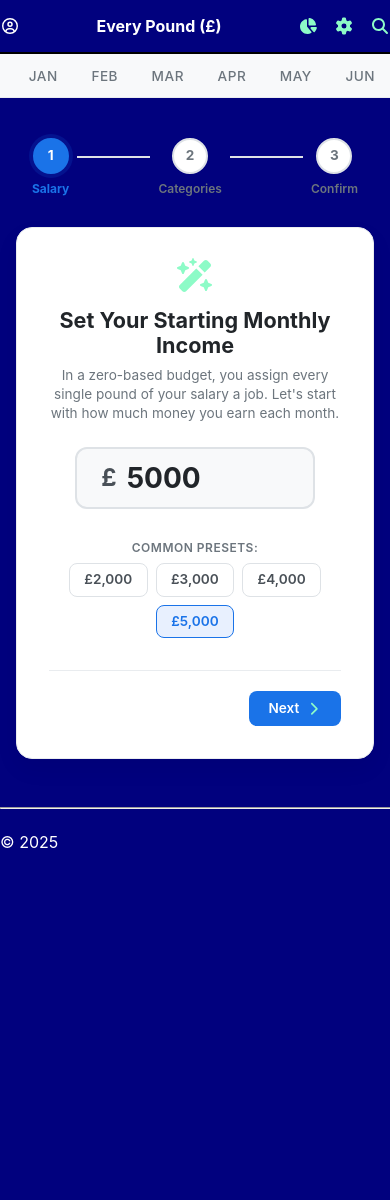
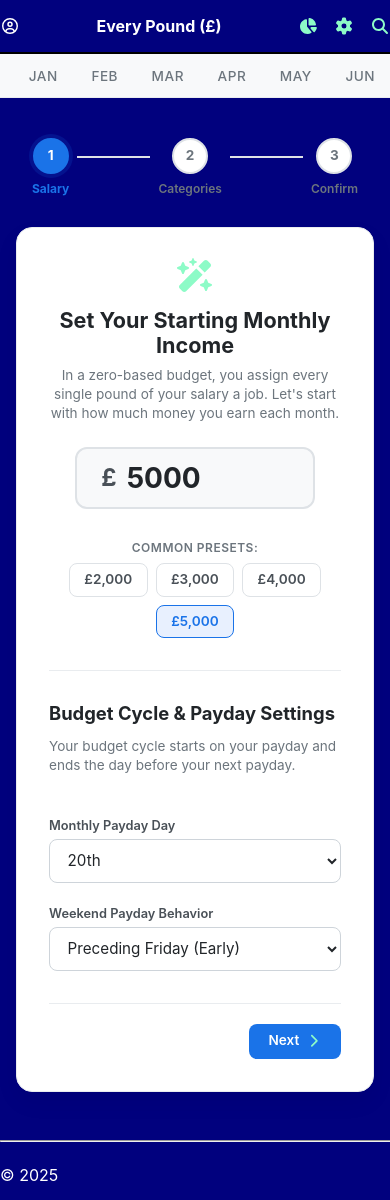
Before and after one commit to kemaakpala/zero-based-budgetapp, a React (Create React App) app: page /settings in a window 390 px wide. Before the commit the page ends 868 px from the top, so only its background shows below. Built offline with nearby package versions, Linux system fonts and the light colour scheme.

Commit message:
feat: implement user-configurable payday and weekend strategy settings in setup wizard and wire into budget cycle calculator

```diff
--- a/src/Container/Budget/Budget.jsx
+++ b/src/Container/Budget/Budget.jsx
@@ -9,10 +9,7 @@ import {
   ViewTransactionsModal,
 } from "../../Component";
 import "./styles/Budget.css";
-import {
-  getBudgetCycleRange,
-  formatDate,
-} from "../../utils/utils";
+import { BudgetCycleCalculator } from "../../utils/budgetCycle";
 import {
   budgetReducer,
   LocalStorageAdapter,
@@ -66,16 +63,30 @@ function Budget() {
     monthIndex = new Date().getMonth();
   }
 
-  const monthLabel = `${monthName} ${year}`;
-  const range = getBudgetCycleRange(year, monthIndex);
-  const cycleRangeLabel = `${formatDate(range.start)} - ${formatDate(range.end)}`;
-
   // Core Store Reducer
   const [state, dispatch] = useReducer(budgetReducer, {
     startingSalary: 0,
     budgetGroups: [],
     transactions: [],
+    paydayDay: 20,
+    weekendBehavior: "preceding-friday",
   });
+
+  const cycleCalculator = useMemo(() => {
+    return new BudgetCycleCalculator({
+      paydayDay: state.paydayDay,
+      weekendBehavior: state.weekendBehavior,
+    });
+  }, [state.paydayDay, state.weekendBehavior]);
+
+  const monthLabel = `${monthName} ${year}`;
+  const range = useMemo(() => {
+    return cycleCalculator.getCycleRange(year, monthIndex);
+  }, [cycleCalculator, year, monthIndex]);
+
+  const cycleRangeLabel = useMemo(() => {
+    return cycleCalculator.formatCycleRange(range);
+  }, [cycleCalculator, range]);
 
   const [viewMode, setViewMode] = useState("remaining"); // 'remaining' or 'spent'
 
--- a/src/Settings/Settings.jsx
+++ b/src/Settings/Settings.jsx
@@ -25,6 +25,8 @@ export default function Settings() {
         return {
           startingSalary: parsed.startingSalary || 5000.0,
           budgetGroups: parsed.budgetGroups || JSON.parse(JSON.stringify(DEFAULT_BUDGET_GROUPS)),
+          paydayDay: parsed.paydayDay ?? 20,
+          weekendBehavior: parsed.weekendBehavior ?? "preceding-friday",
         };
       } catch (e) {
         console.error("Error parsing defaults", e);
@@ -33,6 +35,8 @@ export default function Settings() {
     return {
       startingSalary: 5000.0,
       budgetGroups: JSON.parse(JSON.stringify(DEFAULT_BUDGET_GROUPS)),
+      paydayDay: 20,
+      weekendBehavior: "preceding-friday",
     };
   };
 
@@ -41,6 +45,8 @@ export default function Settings() {
   const [currentStep, setCurrentStep] = useState(1);
   const [startingSalary, setStartingSalary] = useState(initialData.startingSalary);
   const [budgetGroups, setBudgetGroups] = useState(initialData.budgetGroups);
+  const [paydayDay, setPaydayDay] = useState(initialData.paydayDay);
+  const [weekendBehavior, setWeekendBehavior] = useState(initialData.weekendBehavior);
   const [newGroupName, setNewGroupName] = useState("");
 
   // Auto-focus logic or helpers
@@ -107,6 +113,8 @@ export default function Settings() {
     const defaults = {
       startingSalary,
       budgetGroups,
+      paydayDay,
+      weekendBehavior,
     };
     localStorage.setItem("budget_app_defaults", JSON.stringify(defaults));
     localStorage.setItem("budget_app_setup_completed", "true");
@@ -126,6 +134,8 @@ export default function Settings() {
       startingSalary,
       budgetGroups: JSON.parse(JSON.stringify(budgetGroups)),
       transactions: existingMonthData ? JSON.parse(existingMonthData).transactions || [] : [],
+      paydayDay,
+      weekendBehavior,
     };
     localStorage.setItem(`budget_app_data_${currentMonthKey}`, JSON.stringify(newMonthData));
 
@@ -198,6 +208,48 @@ export default function Settings() {
                     £{preset.toLocaleString()}
                   </button>
                 ))}
+              </div>
+            </div>
+
+            <hr className="wizard-step-divider" />
+
+            <div className="payday-settings-container">
+              <h3>Budget Cycle & Payday Settings</h3>
+              <p className="wizard-description">
+                Your budget cycle starts on your payday and ends the day before your next payday.
+              </p>
+
+              <div className="payday-fields-grid">
+                <div className="form-group">
+                  <label htmlFor="payday-day-select">Monthly Payday Day</label>
+                  <select
+                    id="payday-day-select"
+                    value={paydayDay}
+                    onChange={(e) => setPaydayDay(parseInt(e.target.value))}
+                    className="wizard-select"
+                  >
+                    {Array.from({ length: 31 }, (_, i) => i + 1).map((day) => (
+                      <option key={day} value={day}>
+                        {day}
+                        {day === 1 || day === 21 || day === 31 ? "st" : day === 2 || day === 22 ? "nd" : day === 3 || day === 23 ? "rd" : "th"}
+                      </option>
+                    ))}
+                  </select>
+                </div>
+
+                <div className="form-group">
+                  <label htmlFor="payday-weekend-select">Weekend Payday Behavior</label>
+                  <select
+                    id="payday-weekend-select"
+                    value={weekendBehavior}
+                    onChange={(e) => setWeekendBehavior(e.target.value)}
+                    className="wizard-select"
+                  >
+                    <option value="preceding-friday">Preceding Friday (Early)</option>
+                    <option value="following-monday">Following Monday (Late)</option>
+                    <option value="exact">Exact Day (No Shift)</option>
+                  </select>
+                </div>
               </div>
             </div>
           </div>
@@ -319,6 +371,19 @@ export default function Settings() {
                 <span className="summary-label">Total Budget Items:</span>
                 <span className="summary-value">{totalItems} items</span>
               </div>
+              <div className="summary-row">
+                <span className="summary-label">Payday Date:</span>
+                <span className="summary-value">
+                  {paydayDay}
+                  {paydayDay === 1 || paydayDay === 21 || paydayDay === 31 ? "st" : paydayDay === 2 || paydayDay === 22 ? "nd" : paydayDay === 3 || paydayDay === 23 ? "rd" : "th"} of the month
+                </span>
+              </div>
+              <div className="summary-row">
+                <span className="summary-label">Weekend Strategy:</span>
+                <span className="summary-value">
+                  {weekendBehavior === "preceding-friday" ? "Preceding Friday" : weekendBehavior === "following-monday" ? "Following Monday" : "Exact Day"}
+                </span>
+              </div>
             </div>
 
             <div className="principles-card">
--- a/src/Settings/styles/Settings.css
+++ b/src/Settings/styles/Settings.css
@@ -548,3 +548,54 @@
 .spacing-left {
   margin-left: 0.35rem;
 }
+
+/* Payday Settings styling */
+.wizard-step-divider {
+  border: 0;
+  border-top: 1px solid #e9ecef;
+  margin: 2rem 0;
+}
+
+.payday-settings-container {
+  display: flex;
+  flex-direction: column;
+  gap: 0.75rem;
+  text-align: left;
+}
+
+.payday-settings-container h3 {
+  margin: 0;
+  font-size: 1.15rem;
+  font-weight: 700;
+  color: #212529;
+}
+
+.payday-fields-grid {
+  display: grid;
+  grid-template-columns: 1fr 1fr;
+  gap: 1.5rem;
+  margin-top: 0.5rem;
+}
+
+@media (max-width: 480px) {
+  .payday-fields-grid {
+    grid-template-columns: 1fr;
+  }
+}
+
+.wizard-select {
+  padding: 0.65rem 0.85rem;
+  border-radius: 8px;
+  border: 1px solid #ced4da;
+  font-size: 0.95rem;
+  background-color: #ffffff;
+  color: #212529;
+  outline: none;
+  transition: border-color 0.2s ease, box-shadow 0.2s ease;
+  width: 100%;
+}
+
+.wizard-select:focus {
+  border-color: #1a73e8;
+  box-shadow: 0 0 0 3px rgba(26, 115, 232, 0.1);
+}
--- a/src/utils/budgetStore/helpers.js
+++ b/src/utils/budgetStore/helpers.js
@@ -4,7 +4,14 @@ export const loadBudgetData = (monthKey, storageAdapter) => {
   const data = storageAdapter.get(`budget_app_data_${monthKey}`);
   if (data) {
     try {
-      return JSON.parse(data);
+      const parsed = JSON.parse(data);
+      return {
+        startingSalary: parsed.startingSalary || 5000.0,
+        budgetGroups: parsed.budgetGroups || [],
+        transactions: parsed.transactions || [],
+        paydayDay: parsed.paydayDay ?? 20,
+        weekendBehavior: parsed.weekendBehavior ?? "preceding-friday",
+      };
     } catch (e) {
       console.error("Error parsing budget data", e);
     }
@@ -19,6 +26,8 @@ export const loadBudgetData = (monthKey, storageAdapter) => {
         startingSalary: parsed.startingSalary || 5000.0,
         budgetGroups: JSON.parse(JSON.stringify(parsed.budgetGroups)),
         transactions: [],
+        paydayDay: parsed.paydayDay ?? 20,
+        weekendBehavior: parsed.weekendBehavior ?? "preceding-friday",
       };
     } catch (e) {
       console.error("Error parsing default budget template", e);
@@ -29,6 +38,8 @@ export const loadBudgetData = (monthKey, storageAdapter) => {
     startingSalary: 5000.0,
     budgetGroups: JSON.parse(JSON.stringify(DEFAULT_BUDGET_GROUPS)),
     transactions: [],
+    paydayDay: 20,
+    weekendBehavior: "preceding-friday",
   };
 };
 
```
Also changed, not shown: 2 other files (tests, documents, lock files or other folders).
